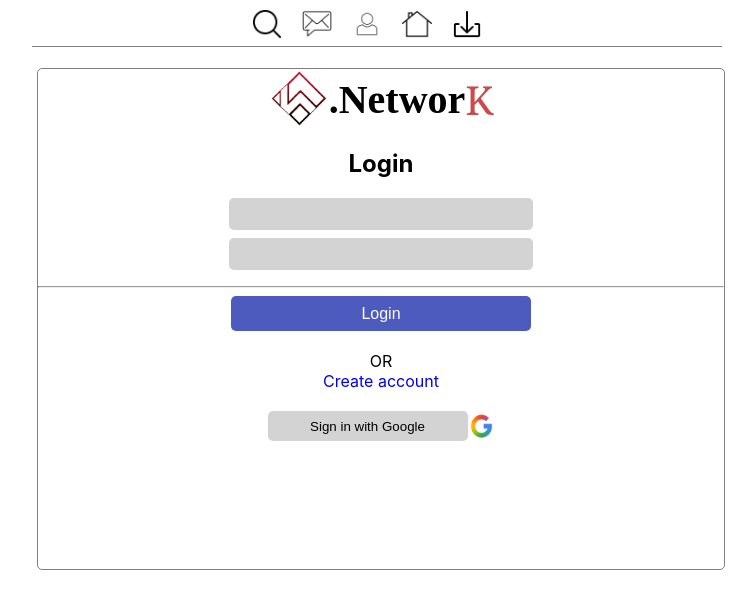
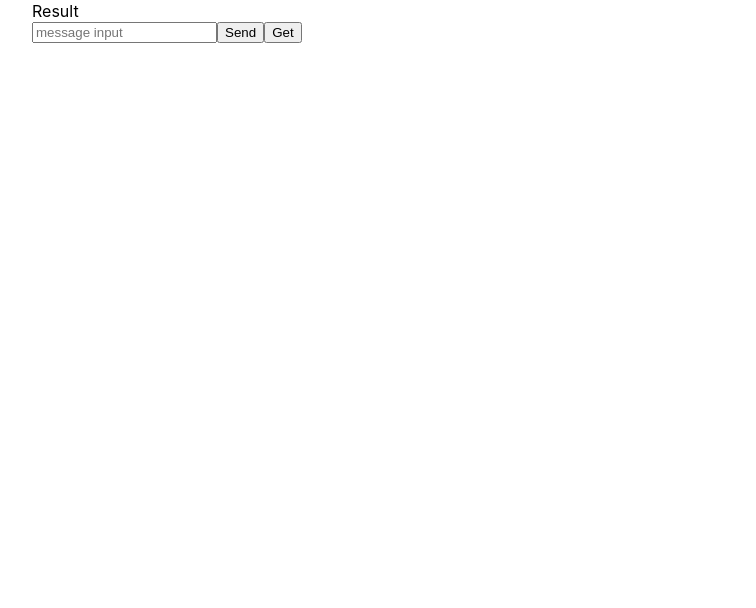
Before and after one commit to PavelPAvlov749/insta-clone, a React (Create React App) app in the folder insta-clone/: page / in a window 1280 px wide. Before the commit this address led to /#/login. Shown: the top 608 px of the page, without its empty margins (259-1015 px from the left). Built offline with nearby package versions, Linux system fonts and the light colour scheme; no server answers.

Commit message:
test migration from RaltimeDataBase to Firebase Firestore

```diff
--- a/insta-clone/src/App.tsx
+++ b/insta-clone/src/App.tsx
@@ -44,16 +44,28 @@ const App: React.FC<AppPropsType> = React.memo((props: AppPropsType) => {
     return state.app.onNewMessage
   })
   //If one of them fasle return Preloader anotherwise return router
+  const sendMessage = () => {
+
+  }
+  const getCollection = () => {
+
+  }
   if (props.isInit || !props.isFetch) {
     return (
       <div className={styles.app}>
-        {props.isNewMessage ? <div className={styles.blurApp}></div> : null}
+        <div>
+          Result
+        </div>
+        <input placeholder="message input"></input>
+        <button onClick={sendMessage}>Send</button>
+        <button onClick={getCollection}>Get</button>
+        {/* {props.isNewMessage ? <div className={styles.blurApp}></div> : null}
           <HashRouter >
           <Navbar isAuth={props.isAuth} currentUserUrl={props.currentUserID as string}/>
             <Router actualUser={props.currentUserID as string} isAuth={props.isAuth} />
 
 
-          </HashRouter  >
+          </HashRouter  > */}
 
       </div>
     )
```
